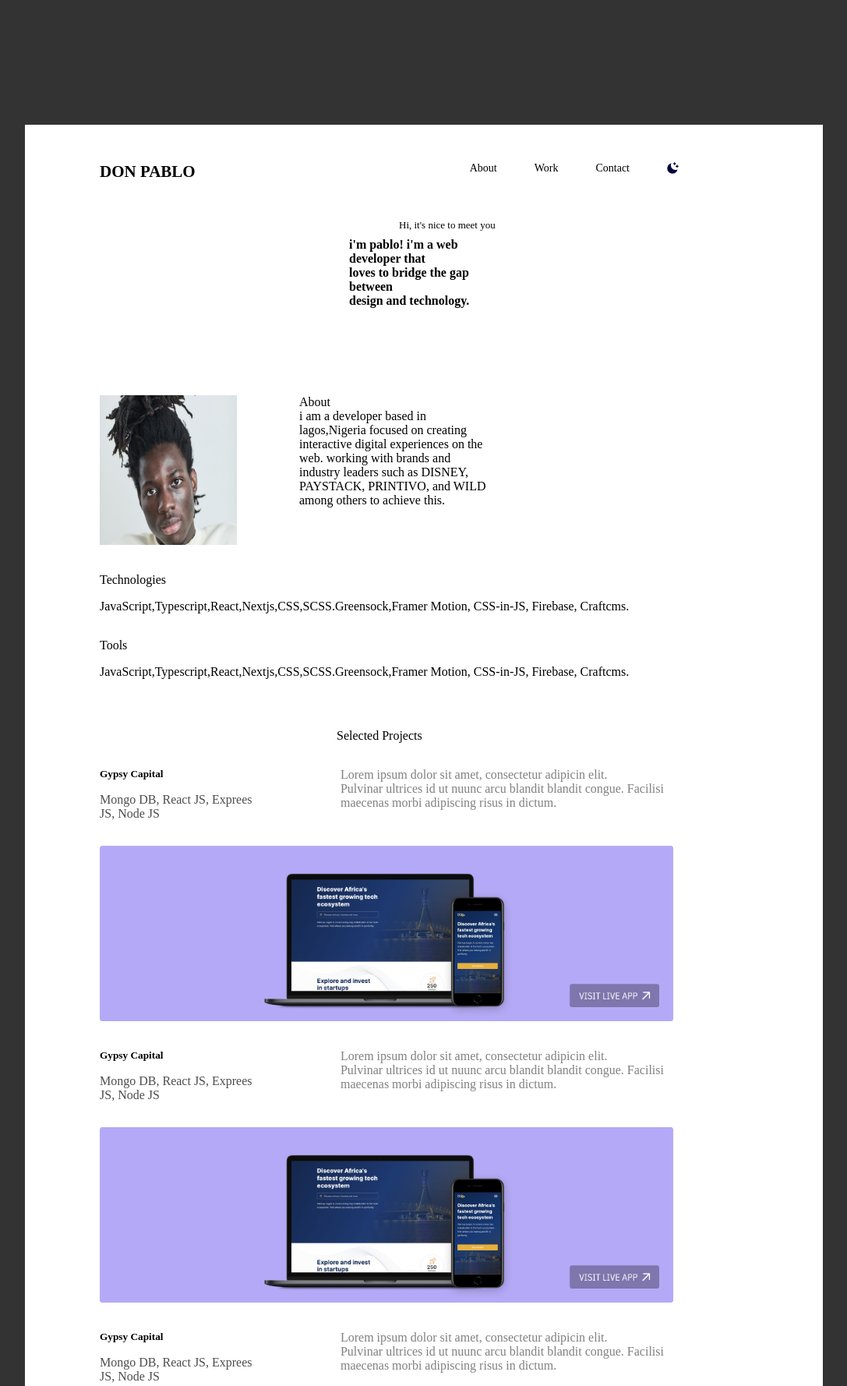
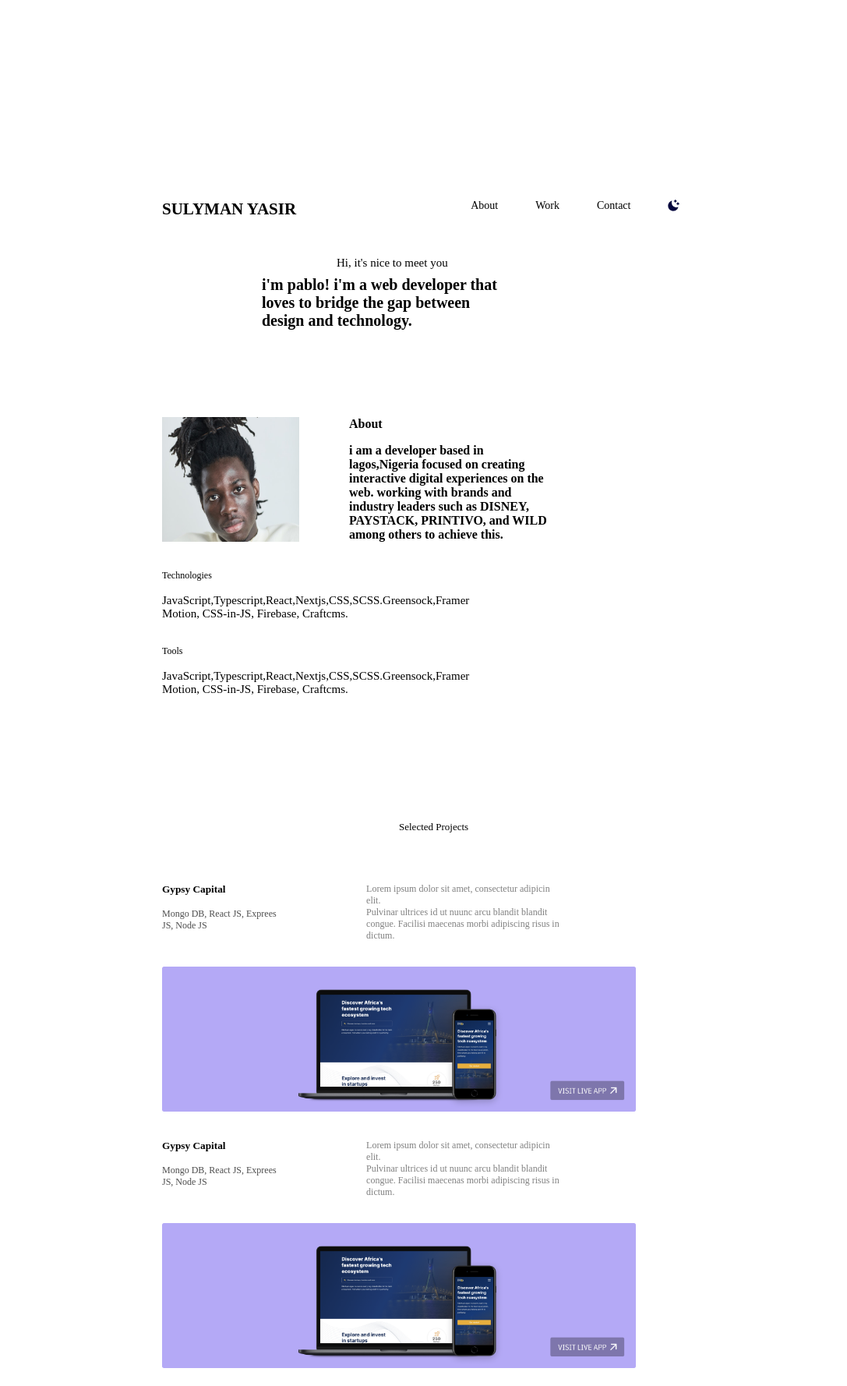
Before and after one commit to YSR10/potfoli, a plain HTML site: page index.html in a window 1280 px wide. Shown: the top 1778 px of the page at 78% size, without its empty margins (96-1183 px from the left). Drawn offline with Linux system fonts and the light colour scheme.

Commit message:
feat:potfolio

```diff
--- a/index.html
+++ b/index.html
@@ -11,11 +11,11 @@
     <main class="main">
       <section class="header">
         <div class="don">
-          <h2>DON PABLO</h2>
+          <h2>SULYMAN YASIR</h2>
           <div class="awc">
-            <span class="about">About</span>
-            <span class="about">Work</span>
-            <span class="about">Contact</span>
+            <span>About</span>
+            <span>Work</span>
+            <span class>Contact</span>
             <div><img src="./media/Vector.png" alt="" class="vector" /></div>
           </div>
 
@@ -42,7 +42,7 @@
             />
           </div>
           <div class="word">
-            <p>About</p>
+            <p class="a">About</p>
             <p>
               i am a developer based in lagos,Nigeria focused on creating
               interactive digital experiences on the web. working with brands
@@ -123,25 +123,29 @@
     <section>
       <div class="shapes">
         <div>
-          <span>LINKEDEN<span>
+          <span>LINKEDEN</span>
+          <a href=""></a>
           <img src="./media/2.png" alt="" class="png2">
         </div>
 
 
         <div>
           <span>EMAIL</span>
+          <a href=""></a>
           <img src="./media/2.png" alt="" class="png2">
         </div>
 
 
         <div>
           <span>GITHUB</span>
+          <a href=""></a>
           <img src="./media/2.png" alt="" class="png2">
         </div>
 
 
         <div>
           <span>CV</span>
+          <a href=""></a>
           <img src="./media/2.png" alt="" class="png2">
         </div>
 
--- a/style.css
+++ b/style.css
@@ -6,17 +6,15 @@
 body {
   height: 100vh;
   width: 100vw;
-  background-color: rgba(0, 0, 0, 0.8);
 }
 .main {
   height: max-content;
   width: 80%;
-  background-color: white;
-  margin: 10rem auto;
+  margin: 13rem;
 }
 .don {
   display: flex;
-  gap: 10rem;
+  gap: 2rem;
   padding-left: 6rem;
   padding-top: 3rem;
   font-size: 14px;
@@ -28,40 +26,55 @@ body {
 }
 .hi {
   margin-top: 3rem;
-  font-size: 13px;
-  margin-left: 30rem;
+  font-size: 15px;
+  margin-left: 20rem;
 }
 .i {
   padding-top: 0.5rem;
-  margin-left: 26rem;
+  margin-left: 14rem;
   margin-right: 26rem;
   margin-bottom: 5rem;
+  font-size: 20px;
 }
 .avatar {
   display: flex;
   padding-left: 6rem;
 }
 .pexels {
-  height: 12rem;
+  height: 10rem;
   width: 11rem;
   margin-top: 2rem;
 }
+.a {
+  margin-bottom: 1rem;
+}
 .word {
-  margin-left: 5rem;
+  margin-left: 4rem;
   margin-right: 27rem;
   padding-top: 2rem;
+  font-weight: 600;
 }
 .techs {
   margin-left: 6rem;
-  margin-bottom: 4rem;
+  margin-bottom: 10rem;
 }
 .tec {
   padding-top: 2rem;
   padding-bottom: 1rem;
+  font-size: 12px;
+}
+.js {
+  margin-right: 38rem;
+  font-size: 15px;
 }
 .equi {
   padding-top: 2rem;
   padding-bottom: 1rem;
+  font-size: 12px;
+}
+.ty {
+  margin-right: 38rem;
+  font-size: 15px;
 }
 .gyp-words {
   display: flex;
@@ -70,40 +83,54 @@ body {
 }
 .sel {
   margin-left: 25rem;
-  margin-bottom: 2rem;
+  margin-bottom: 4rem;
+  font-size: 13px;
+}
+.h5 {
+  font-size: 15px;
 }
 .mon {
   padding-top: 1rem;
+  font-size: 12px;
   color: rgba(0, 0, 0, 0.7);
 }
 .lorem {
-  margin-right: 12rem;
+  margin-right: 18rem;
+  padding-right: 8rem;
   padding-left: 3rem;
   color: gray;
+  font-size: 12px;
 }
 .img {
   margin-left: 6rem;
   margin-top: 2rem;
   margin-bottom: 2rem;
-  width: 46rem;
+  width: 38rem;
 }
 .foot {
-  margin-left: 25rem;
+  margin-left: 19rem;
   margin-top: 4rem;
   margin-bottom: 1rem;
   font-size: 16px;
-  font-weight: 200;
+  font-weight: 800;
 }
 .shapes {
   display: flex;
-  gap: 2rem;
-  margin-left: 20rem;
+  gap: 1rem;
+  margin-left: 19.5rem;
   margin-right: 18rem;
   margin-top: 1rem;
-  font-size: 14px;
+  font-size: 10px;
   padding-bottom: 3rem;
+  font-weight: 400;
 }
 .png2 {
   width: 9px;
   height: 9px;
 }
+
+@media only screen and (max-width: 600px) {
+}
+
+@media only screen and (min-width: 768px) {
+}
```
